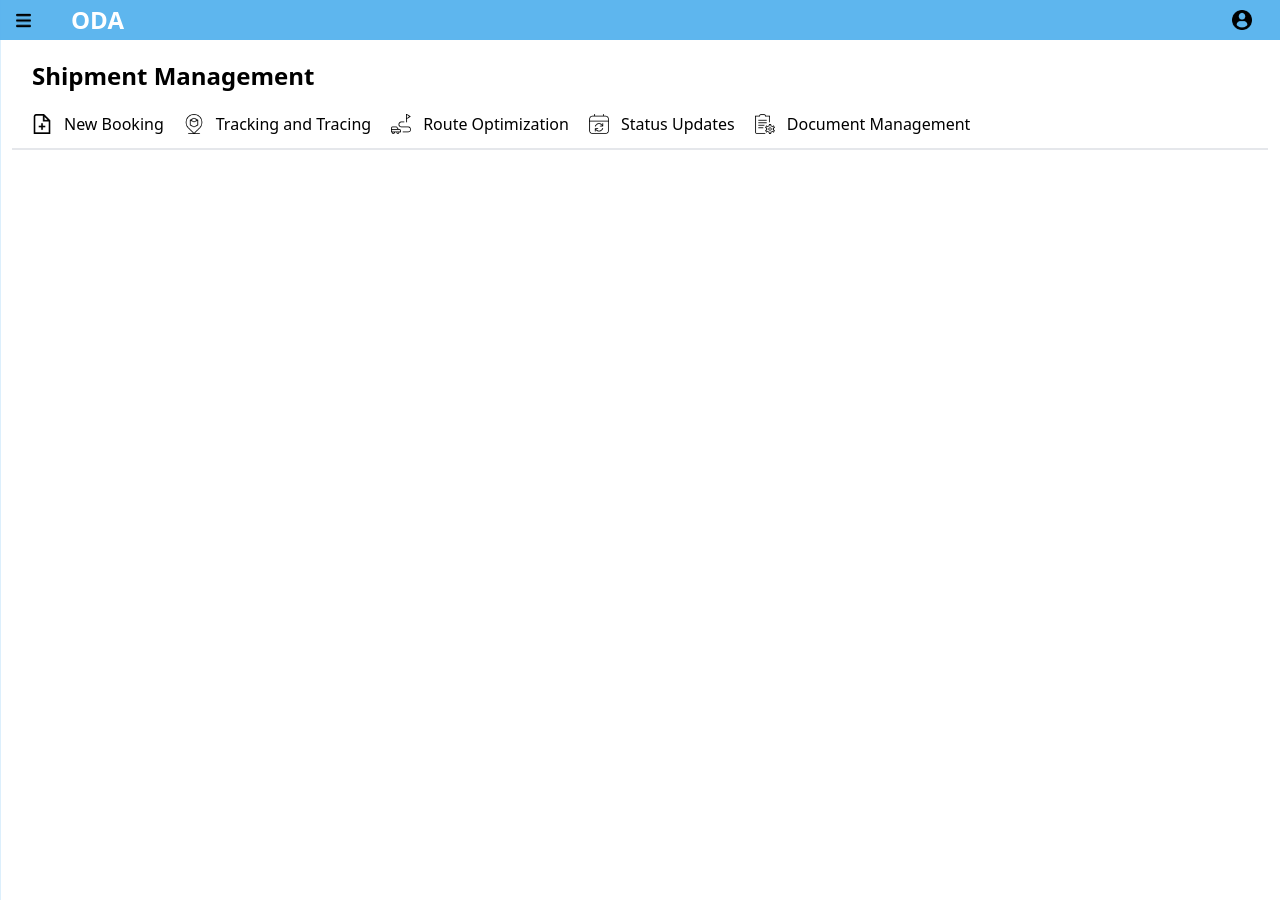
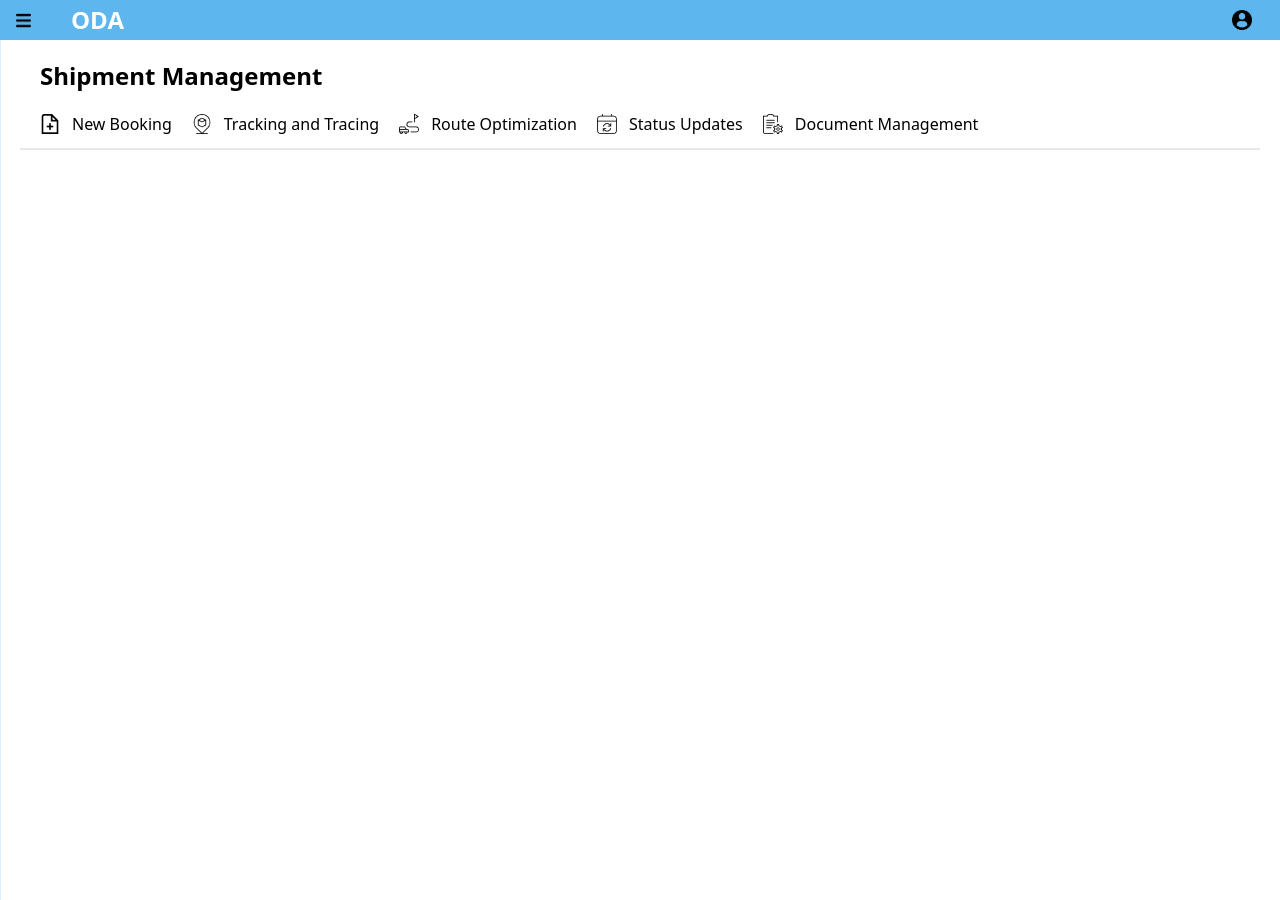
Before and after one commit to SridharVoleti/ODA, a Flask app: page /shipment-management in a window 1280 px wide. Run offline with Flask 3, Linux system fonts and the light colour scheme.

Commit message:
changes made in templates

```diff
--- a/app/static/css/output.css
+++ b/app/static/css/output.css
@@ -831,6 +831,14 @@ video {
   margin-top: 13rem;
 }
 
+.mb-5 {
+  margin-bottom: 1.25rem;
+}
+
+.mb-4 {
+  margin-bottom: 1rem;
+}
+
 .block {
   display: block;
 }
@@ -979,8 +987,16 @@ video {
   overflow: hidden;
 }
 
+.overflow-clip {
+  overflow: clip;
+}
+
 .overflow-y-auto {
   overflow-y: auto;
+}
+
+.overflow-y-scroll {
+  overflow-y: scroll;
 }
 
 .rounded-lg {
@@ -1043,12 +1059,26 @@ video {
   background-color: rgb(255 255 255 / var(--tw-bg-opacity));
 }
 
+.bg-slate-300 {
+  --tw-bg-opacity: 1;
+  background-color: rgb(203 213 225 / var(--tw-bg-opacity));
+}
+
+.bg-gray-200 {
+  --tw-bg-opacity: 1;
+  background-color: rgb(229 231 235 / var(--tw-bg-opacity));
+}
+
 .p-1 {
   padding: 0.25rem;
 }
 
 .p-3 {
   padding: 0.75rem;
+}
+
+.p-5 {
+  padding: 1.25rem;
 }
 
 .px-2 {
--- a/app/templates/base.html
+++ b/app/templates/base.html
@@ -9,11 +9,11 @@
       href="{{ url_for('static', filename='css/output.css') }}"
     />
   </head>
-  <body class="flex max-h-screen flex-col">
+  <body class="flex max-h-screen min-h-screen flex-col">
     <header>
       {% include 'includes/nav.html' %} {% include 'includes/side_menu.html' %}
     </header>
-    <main class="h-full flex-1 overflow-auto pb-5">
+    <main class="h-full flex-1 overflow-hidden pb-5">
       {% block content %} {% endblock %}
     </main>
   </body>
--- a/app/templates/new_shipment.html
+++ b/app/templates/new_shipment.html
@@ -1,7 +1,7 @@
 {% extends 'shipment_management_template.html' %} {% block inner_content %}
 <div class="flex flex-col">
   <!-- Header Section (non-scrollable) -->
-  <h1 class="mb-1 mt-3 px-5 text-2xl font-extrabold">Shipment Form</h1>
+  <h1 class="mb-1 mt-3 px-5 text-2xl font-extrabold">Shipment Booking Form</h1>
 
   <!-- Form Wrapper: Takes remaining screen height, scrollable content -->
   <div class="flex-grow overflow-y-auto px-5 pb-10">
--- a/app/templates/shipment_management_template.html
+++ b/app/templates/shipment_management_template.html
@@ -1,12 +1,14 @@
 {% extends 'base.html' %} {% block title %}Shipment Management{% endblock %} {%
 block content %}
-<div class="flex h-full flex-col overflow-hidden pb-5">
-  <div class="flex-1 px-3 pt-5">
-    <div class="">
-      <h1 class="px-5 text-2xl font-bold">Shipment Management</h1>
-      <div>{% include 'includes/shipment_management_nav.html' %}</div>
-    </div>
-    <div class="">{% block inner_content %} {% endblock %}</div>
+<div class="flex h-screen flex-col bg-white p-5">
+  <h1 class="px-5 text-2xl font-bold">Shipment Management</h1>
+
+  <!-- Navigation for shipment management -->
+  <div class="mb-4">{% include 'includes/shipment_management_nav.html' %}</div>
+
+  <!-- Container for scrollable content -->
+  <div class="flex-1 overflow-y-auto">
+    {% block inner_content %} {% endblock %}
   </div>
 </div>
 {% endblock %}
```
